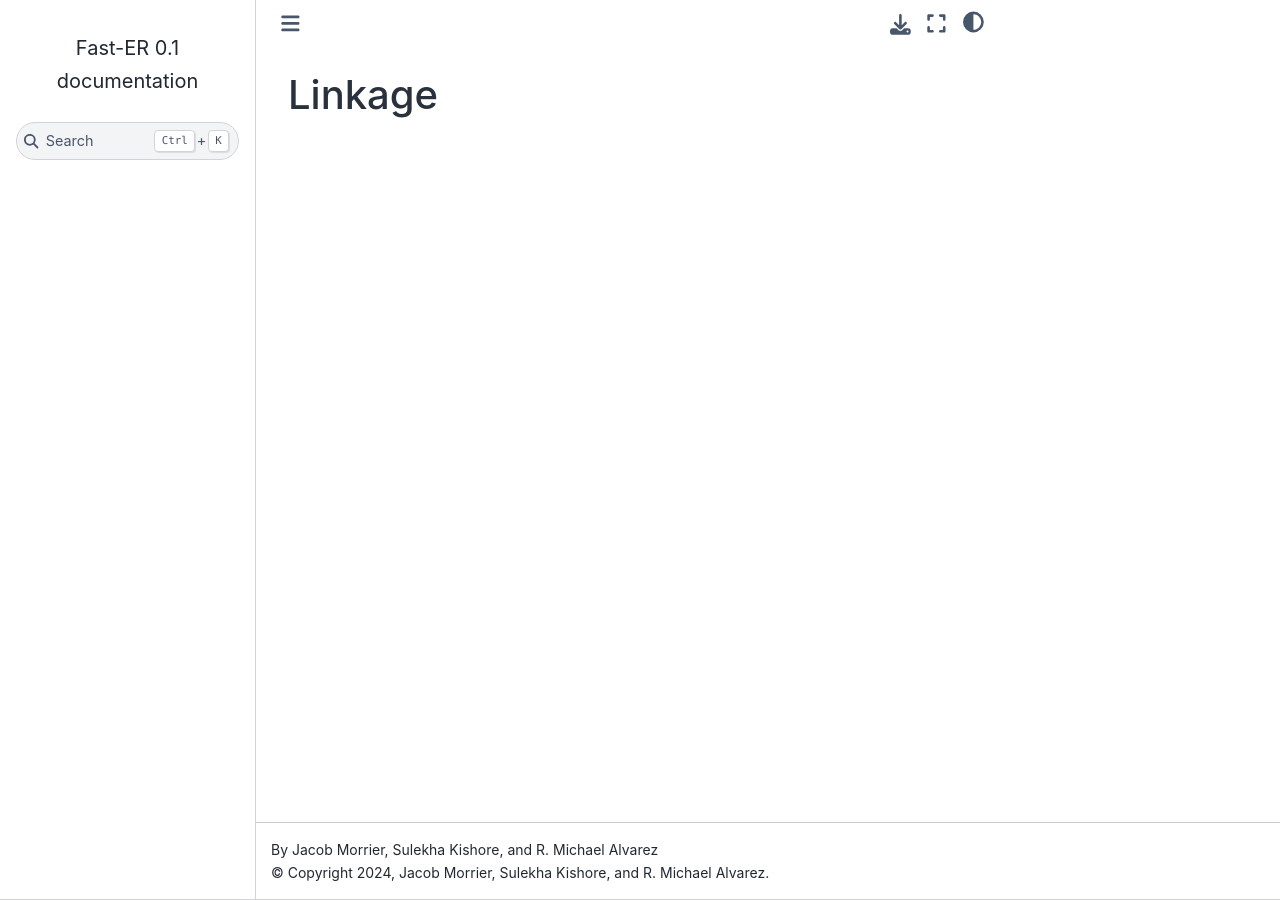
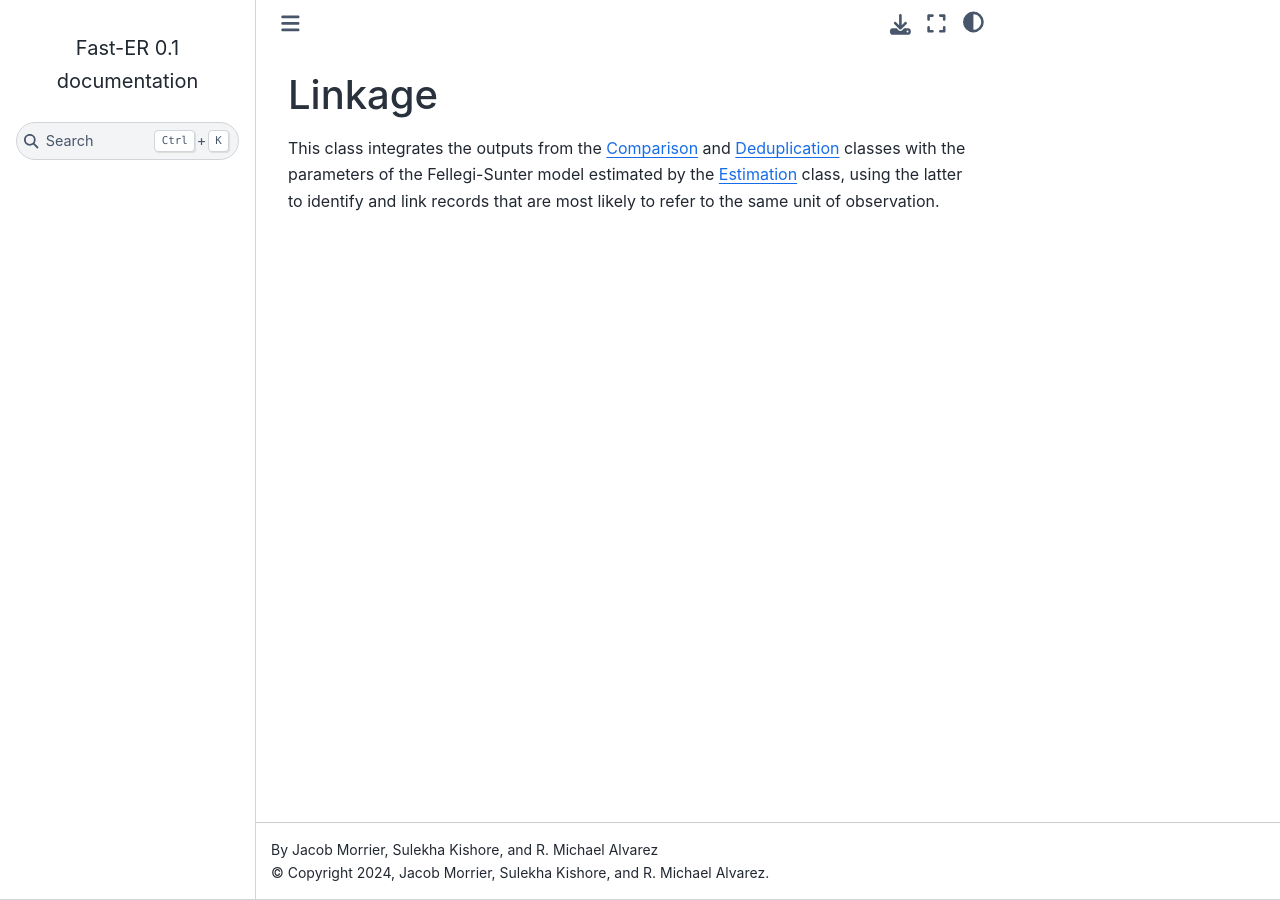
Before and after one commit to jacobmorrier/fast-er, a Sphinx documentation site: the page built from docs/source/linkage.rst, in a window 1280 px wide. Built offline with Sphinx 7.4.7 and the Sphinx Book theme 1.1.4, drawn with Linux system fonts in a browser that asks for light colours; pages that are not in the unit, such as notebooks, are missing from menus.

Commit message:
Update linkage.rst

```diff
--- a/docs/source/linkage.rst
+++ b/docs/source/linkage.rst
@@ -1,2 +1,4 @@
 Linkage
 =======
+
+This class integrates the outputs from the :doc:`Comparison <comparison>` and :doc:`Deduplication <deduplication>` classes with the parameters of the Fellegi-Sunter model estimated by the :doc:`Estimation <estimation>` class, using the latter to identify and link records that are most likely to refer to the same unit of observation.
```
